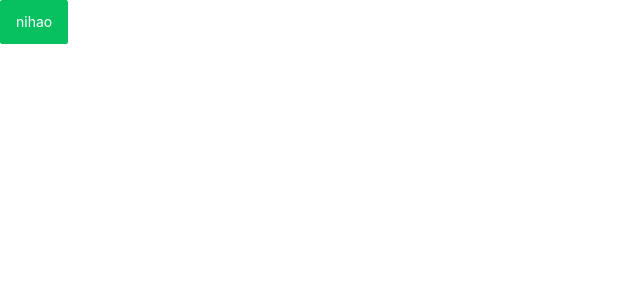
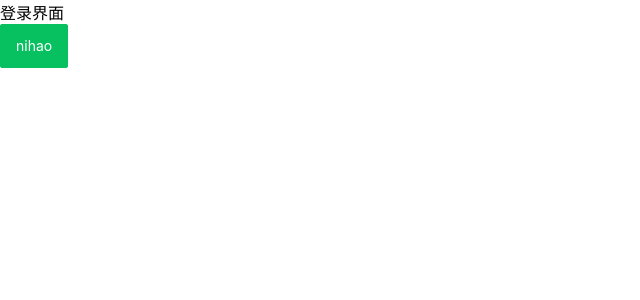
Before and after one commit to sunyill/vue-myapp, a Vue app: page /#/login in a window 1280 px wide. Shown: the top 300 px of the page, without its empty margins (0-640 px from the left). Built offline with nearby package versions, Linux system fonts and the light colour scheme.

Commit message:
5.配置登录路由

```diff
--- a/src/Utils/request.js
+++ b/src/Utils/request.js
@@ -14,8 +14,8 @@ instance.defaults.transformResponse = [function (data) {
     return data
   }
 }
+]
 
-]
 // 添加拦截器
 // Add a request interceptor
 instance.interceptors.request.use(function (config) {
--- a/src/router/index.js
+++ b/src/router/index.js
@@ -1,6 +1,5 @@
 import Vue from 'vue'
 import VueRouter from 'vue-router'
-// import Home from '../views/Home.vue'
 
 Vue.use(VueRouter)
 
@@ -10,14 +9,14 @@ const routes = [
   //   name: 'Home',
   //   component: Home
   // }
-  // {
-  //   path: '/about',
-  //   name: 'About',
-  //   // route level code-splitting
-  //   // this generates a separate chunk (about.[hash].js) for this route
-  //   // which is lazy-loaded when the route is visited.
-  //   component: () => import(/* webpackChunkName: "about" */ '../views/About.vue')
-  // }
+  {
+    path: '/login',
+    name: 'login',
+    // route level code-splitting
+    // this generates a separate chunk (about.[hash].js) for this route
+    // which is lazy-loaded when the route is visited.
+    component: () => import(/* webpackChunkName: "login" */ '@/views/Login/index.vue')
+  }
 ]
 
 const router = new VueRouter({
--- /dev/null
+++ b/src/views/Login/index.vue
@@ -0,0 +1,13 @@
+<template>
+  <div>登录界面</div>
+</template>
+
+<script>
+export default {
+
+}
+</script>
+
+<style>
+
+</style>
```
Also changed, not shown: 1 other file (tests, documents, lock files or other folders).
